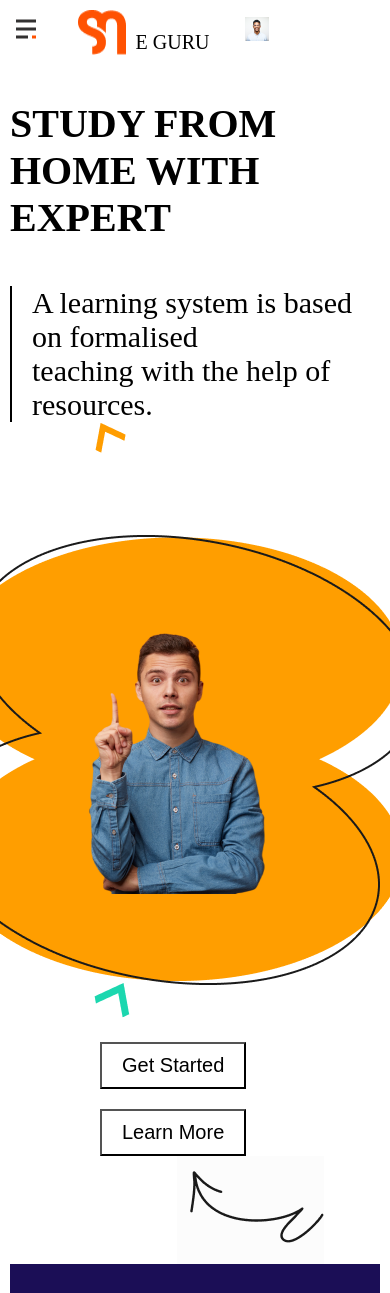
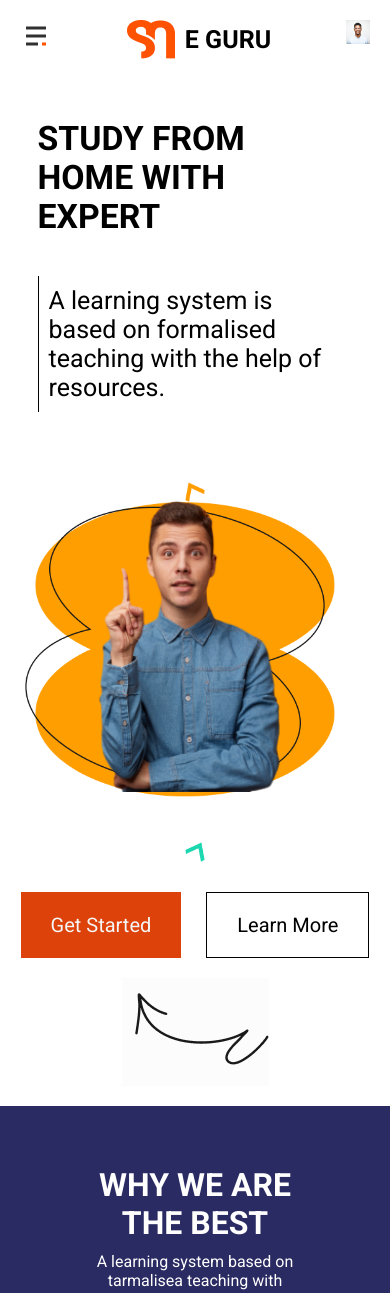
Before and after one commit to Raish10100/Milestone-exam-repository, a plain HTML site: page project 1/E GURU Web page/index.html in a window 390 px wide. Shown: the top 1293 px of the page. Drawn offline with Linux system fonts and the light colour scheme.

Commit message:
Improve responsiveness for better user experience in GURU Landing Page

```diff
--- a/one(by pw sir ).js
+++ /dev/null
@@ -1 +0,0 @@
-console.log("pw skills")
--- a/project 1/E GURU Web page/index.html
+++ b/project 1/E GURU Web page/index.html
@@ -1,167 +1,130 @@
 <!DOCTYPE html>
 <html lang="en">
   <head>
-    <meta charset="UTF-8">
-    <meta name="viewport" content="width=device-width, initial-scale=1.0">
+    <meta charset="UTF-8" />
+    <meta name="viewport" content="width=device-width, initial-scale=1.0" />
     <title>E GURU</title>
-        <link rel="stylesheet" href="style.css">
+    <link rel="stylesheet" href="style.css" />
+  </head>
 
- </head>
   <body>
-
-    <div class="section-container">
-
-      <div class="section1">
     <header>
-            <div class="header">
-               <div class="logo">
-                  <img src="assest/logo.png" alt="">
-                  <p style="font-size: 30px;">E GURU</p>
+      <nav>
+         <div class="menu">
+            <img src="./assest/menu-icon.png" alt="">
          </div>
 
-               <div class="nav-links">
-                  <div class="nav-1"><a style="text-decoration: none; font-size: 20px;" href="index.html">Home</a></div>
-                  <div class="nav-2"><a style="text-decoration: none;font-size: 20px;" href="index.html">About</a></div>
-                  <div class="nav-3"><a style="text-decoration: none;font-size: 20px; margin-right: 30px;" href="index.html">Features</a></div>
+        <div class="logo">
+          <img src="./assest/logo.png" alt="" />
+          <span>E GURU</span>
+        </div>
+
+        <ul class="nav-links">
+          <li><a href="">Home</a></li>
+          <li><a href="">About Us</a></li>
+          <li><a href="">Features</a></li>
+          <li><a href="">How it works</a></li>
+        </ul>
+
+        <div class="nav-btn">
+          <button class="btn-white">Sign Up</button>
+        </div>
+
+        <div class="profile">
+           <img src="./assest/user-profile.png" alt="">
+         </div>
+
+      </nav>
+
+      <!-- section container -->
+      <div class="section-container">
+        <div class="section-1">
+          <div class="content">
+            <h1>STUDY FROM <br />HOME WITH EXPERT</h1>
+            <p>
+              A learning system is based on formalised<br />teaching with the
+              help of resources.
+            </p>
+            <div class="btn-img section1-btn">
+              <div class="section1-btns" >
+                <button class="btn-orange">Get Started</button>
+                <button class="btn-white">Learn More</button>
+              </div>
+              <img src="assest/curve-arrow.png" alt="" />
+            </div>
+          </div>
+        </div>
+
+        <div class="section-2">
+            <img class="orange-arrow" src="assest/orange-arrow.png" alt="" />
+            <div class="boy-img-container">
+               <img class="img1" src="assest/main-image-bg.png" alt="" />
+               <img class="img2" src="assest/main-image-pattern.png" alt="" />
+               <img class="img3" src="assest/main-image.png" alt="" />
+            </div>
+            <img class="blue-arrow" src="assest/green-arrow.png" alt="" />
+        </div>
+        <div class="btn-img section2-btn">
+            <div class="section2-btns">
+               <button class="btn-orange">Get Started</button>
+               <button class="btn-white">Learn More</button>
+            </div>
+         <img  src="assest/curve-arrow.png" alt="" />
        </div>
       </div>
     </header>
 
-         <div class="content">
-            <div class="arrow-div">
-               <div></div>
-               <div><img src="assest/orange-arrow.png" alt=""></div>
-            </div>
 
-            <h1 >STUDY FROM <BR>HOME WITH EXPERT</h1>
-               <P>A learning system is based on formalised<br>teaching with the help of resources.</P>
-               <div class="btn-img">
-                  <div class="btn">
-                     <button>Get Started</button>
-                     <button>Learn More</button>
-                 </div>
-                 <img src="assest/curve-arrow.png" alt="">
-               </div>
-            </div>
-      </div>
-      <div class="section2">
-
-         <header>
-               <div class="header">
-                  <div class="nav" style="font-size: 20px;">How its work</div>
-                  <div class="btn"><button>Sign Up</button></div>
-               </div>
-         </header>
-
-         <div class="img-container">
-            <img class="img1" src="assest/main-image-bg.png" alt="">
-            <img class="img2" src="assest/main-image-pattern.png" alt="">
-            <img class="img3" src="assest/main-image.png" alt="">
-         </div>
-
-         <div class="arrow-div">
-            <div class="arrow"><img src="assest/green-arrow.png" alt=""></div>
-            <div></div>
-         </div>
-      </div>
-
-   </div>
     <footer>
-      <div class="footer">
         <div class="fp-1 f">
-            <h1>WHY WE ARE <BR>THE BEST</h1>
-               <P>A learning system based on<br>tarmalisea teaching with</P>
+          <h1>WHY WE ARE <br />THE BEST</h1>
+          <p>A learning system based on<br />tarmalisea teaching with</p>
         </div>
         <div class="fp-2 f">
-            <img src="assest/vector3.png" alt="" style="padding: 10px; background-color:  aqua; border-radius: 10px; align-items: center;">
+          <img
+            src="assest/vector3.png"
+            alt=""
+            style="
+              padding: 10px;
+              background-color: aqua;
+              border-radius: 10px;
+              align-items: center;
+            "
+          />
           <h1>EXPERT TEACHER</h1>
-            <P>A learning system based on<br>tarmalisea teaching with</P>
+          <p>A learning system based on<br />tarmalisea teaching with</p>
         </div>
 
         <div class="fP-3 f">
-            <img src="assest/vector2.png" alt=""  style="padding: 10px; background-color:  orange; border-radius: 10px; align-items: center;">
+          <img
+            src="assest/vector2.png"
+            alt=""
+            style="
+              padding: 10px;
+              background-color: orange;
+              border-radius: 10px;
+              align-items: center;
+            "
+          />
           <h1>ONLINE COURSES</h1>
-            <P>A learning system based on<br>tarmalisea teaching with</P>
+          <p>A learning system based on<br />tarmalisea teaching with</p>
         </div>
 
         <div class="fP-4 f">
-            <img src="assest/vector1.png" alt=""  style="padding: 10px; background-color:  blue; border-radius: 10px; align-items: center;">
+          <img
+            src="assest/vector1.png"
+            alt=""
+            style="
+              padding: 10px;
+              background-color: blue;
+              border-radius: 10px;
+              align-items: center;
+            "
+          />
           <h1>24/7 SUPPORT</h1>
-            <P>A learning system based on<br>tarmalisea teaching with</P>
-         </div>
+          <p>A learning system based on<br />tarmalisea teaching with</p>
         </div>
     </footer>
-      <!-- Responsive   -->
-      <div class="responsive-section">
-         <div class="header">
-         <div class="menu"><img src="assest/menu-icon.png" alt=""></div>
-
-         <div class="logo" >
-            <img src="assest/logo.png" alt="">
-            <p style="font-size: 20px;padding-top: 10px;">E GURU</p>
-         </div>
-
-         <div class="profile"><img src="assest/user-profile.png" alt=""></div>
-        </div>
-
-        <div class="content-section">
-         <h1 >STUDY FROM <BR>HOME WITH EXPERT</h1>
-            <P>A learning system is based on formalised<br>teaching with the help of resources.</P>
-            <div class="arrow1-div">
-               <div><img src="assest/orange-arrow.png" alt=""></div>
-               <div></div>
-            </div>
-
-            <div class="img-container">
-               <img class="img1" src="assest/main-image-bg.png" alt="">
-               <img class="img2" src="assest/main-image-pattern.png" alt="">
-               <img class="img3" src="assest/main-image.png" alt="">
-            </div>
-
-
-            <div class="arrow2-div">
-               <div><img src="assest/green-arrow.png" alt=""></div>
-               <div></div>
-            </div>
-
-            <div class="btn">
-               <button>Get Started</button>
-               <button>Learn More</button>
-           </div>
-           <div class="curve-arrow-div">
-            <div></div>
-           <img src="assest/curve-arrow.png" alt="">
-         </div>
-        </div>
-
-
-        <div class="footer">
-            <div class="p-1">
-               <h1>WHY WE ARE<BR>THE BEST</h1>
-                  <P>A learning system based on<br>tarmalisea teaching with</P>
-            </div>
-
-            <div class="p-2">
-               <img src="assest/vector3.png" alt="" style="padding: 10px; background-color:  aqua; border-radius: 10px; align-items: center;">
-               <h1>EXPERT TEACHER</h1>
-               <P>A learning system based on<br>tarmalisea teaching with</P>
-            </div>
-
-            <div class="P-3">
-               <img src="assest/vector2.png" alt=""  style="padding: 10px; background-color:  orange; border-radius: 10px; align-items: center;">
-               <h1>ONLINE COURSES</h1>
-               <P>A learning system based on<br>tarmalisea teaching with</P>
-            </div>
-
-            <div class="P-4">
-               <img src="assest/vector1.png" alt=""  style="padding: 10px; background-color:  blue; border-radius: 10px; align-items: center;">
-               <h1>24/7 SUPPORT</h1>
-               <P>A learning system based on<br>tarmalisea teaching with</P>
-            </div>
-        </div>
-      </div>
-      <!-- Responsive   -->
-
 
   </body>
 </html>
--- a/project 1/E GURU Web page/style.css
+++ b/project 1/E GURU Web page/style.css
@@ -1,237 +1,278 @@
+@import url('https://fonts.googleapis.com/css2?family=Roboto:ital,wght@0,100;0,300;0,400;0,500;0,700;0,900;1,100;1,300;1,400;1,500;1,700;1,900&display=swap');
+
+/* Variables */
+:root{
+    --bg-section:  #fdfdfe;
+    --bg-footer: #2b2b63;
+}
+
+/* Global Styling */
 *{
     padding: 0;
     margin: 0;
     box-sizing: border-box;
+    font-family: "Roboto", sans-serif;
 }
-.section-container{
+a{
+    text-decoration: none;
+}
+ul{
+    list-style: none;
+}
+html{
+    width: 100vw;
+    /* background: black; */
     display: flex;
+    justify-content: center;
+    align-items: center;
+    overflow-x: hidden;
+
 }
 
-.section1{
-    width: 60%;
-    background-color: #faf6f656;
-     padding: 70px 0 0px 100px;
-     height: 1000px;
+/* Reusable  */
+.btn-orange{
+    padding: 20px 30px;
+    color: whitesmoke;
+    border: none;
+    background-color: #dd420a;
+    font-size: 20px;
+
 }
-.section1 .header{
-    display: flex;
-    justify-content: space-between;
-    align-items: center;
+.btn-white{
+    padding: 20px 30px;
+    background-color: transparent;
+    border: 1px solid black;
+    font-size: 20px;
 }
-.section1 .header .logo{
-    display: flex;
-    gap: 15px;
+
+header{
+    padding: 50px 100px;
+
 }
-.section1 .content{
-    display: flex;
-    flex-direction: column;
-    justify-content: center;
-    width: 100%;
-    height: 50%;
-    margin: 150px 0 50px 0;
-}
-.section1 .arrow-div{
+/* navbar */
+nav{
     display: flex;
     justify-content: space-between;
 }
-.section1 .content h1{
-    font-size: 60px;
+.logo{
+    display: flex;
+    gap: 10px;
+    align-items: center;
 }
-.section1 .content p{
-    margin-top: 15px;
-    font-size: 20px;
-    letter-spacing: 5px;
-    padding-left: 10px;
-    border-left: 5px solid black;
-    line-height: 40px;
+.logo span{
+    font-size: 25px;
+    font-weight: 700;
 }
-.section1 .content .btn-img{
+.nav-links{
     display: flex;
+    gap: 30px;
+    align-items: center;
+}
+.nav-links li a{
+    color: black;
+}
+.nav-links li a:hover{
+    color: #dd420a;
+    transition: 0.3s ease-in;
+}
+.menu{
+    display: none;
+}
+.profile{
+    display: none;
+}
+/* content section */
+.section-container{
+    display: flex;
+    justify-content: space-between;;
+    gap: 30px;
+    padding: 30px;
+    margin-top: 50px;
+}
+
+/* section-1 */
+.section-1{
+    width: 90%;
+    /* height: 100vh; */
+}
+.content h1{
+    font-size: 4vmax;
+}
+.content p{
+    margin: 40px 0;
+    font-size: 25px;
+    border-left:1px solid black;
+    padding: 10px ;
+}
+.btn-img{
+    display: flex;;
     justify-content: space-between;
-    margin-top: 35px;
 }
-.section1 .content .btn{
+.btn-img img{
+    margin-top: 20px;
 }
-.nav-links {
+/*  */
+/* section-2 */
+.section-2{
     display: flex;
-    gap: 65px;
-}
-.nav-1 a:hover{
-    color: orange;
-    transition: 0.5s;
-}
-.nav-2 a:hover{
-    color: orange;
-    transition: 0.5s;
+    flex-direction: column;
+    width: 50vw;
 
 }
-.nav-3 a:hover{
-    color: orange;
-    transition: 0.5s;
+.orange-arrow{
+    width: 20px;
+    height: 20px;
+}
+.blue-arrow{
+    width: 20px;
+    height: 20px;
+}
+.boy-img-container{
+    margin-left: 50px;
+    height: 550px;
+}
+.img1{
+    position: relative;
+}
+.img2{
+    margin-top: -560px;
+    margin-left: -20px;
+    position: relative;
+}
+.img3{
+    position: relative;
+    top: -436px;
+    right: -83px;
+    height: 400px;
+}
+.section2-btn{
+    display: none;
 
 }
-.section2{
-    width: 40%;
-    height: 1000%;
-    padding: 70px 100px 0 0;
+.section2-btns{
+    display: flex;
+    flex-wrap: wrap;
+    gap: 25px;
 }
-.img-container{
-    display: flex;
-    justify-content: center;
-    align-items: center;
-    margin: 80px 0 0 0;
-}
-.section2 .img-container .img1{
-    margin-top: 20px;
-    position: relative;
-}
-.section2 .img-container .img2{
-    position: absolute;
-}
-.section2 .img-container .img3{
-    position: absolute;
-    height: 40%;
-}
-.section2 .arrow-div{
-    display: flex;
-    justify-content: space-between;
-}
-.section2 .header{
-    display: flex;
-    justify-content: space-between;
-    align-items: center;
-}
-.section2 .header .nav:hover{
-    color: orange;
-    transition: 0.5s;
-}
-button{
-    background-color: #fff;
-    font-size: 20px;
-    padding: 10px 20px;
 
-}
-button:hover{
-    background-color: red;
-    color: #fff;
-    border:1px solid red;
-    transition: 0.5s;
-}
-.footer{
-    background-color: rgb(43, 43, 99);
-    height: 300px;
+/* footer */
+
+footer{
+    background-color: var(--bg-footer);
     color: white;
     display: flex;
     justify-content: space-around;
     align-items: center;
+    padding: 50px 0;
+
 }
 .footer .f img,h1,p{
     margin-top: 10px;
 }
 
-/* responsive-header  */
 
-.responsive-section{
-    padding: 10px ;
-    display: flex;
-    flex-direction: column;
-    width: 100%;
-    justify-content: center;
-    overflow: hidden;
+/* Mobile Responsive */
+@media screen and (max-width: 1110px) {
+    header{
+        margin-right: -20px;
+    }
+    header{
+        padding: 20px ;
+        width: 100vw;
+    }
+    .nav-links{
+       display: none;
     }
 
-.responsive-section .header{
-    display: flex;
-    justify-content: space-between;
-    align-items: center;
-    line-height: 25px;
-    width: 70%;
+    .nav-btn{
+        display: none;
+        width: 100px;
     }
-.responsive-section .header .logo{
-    display: flex;
-    gap: 10px;
+    .menu{
+        display: block;
     }
-.responsive-section .img-container{
-    width: 90%;
-    margin-right: 100px;
+    .profile{
+        display: inline;
     }
-.responsive-section .btn{
-    margin-left: 20px;
-    padding-left: 20px;
-}
-.responsive-section .curve-arrow-div{
-    display: flex;
-    justify-content: space-around;
-}
-.responsive-section .btn button{
-    margin-left: 50px;
-    margin-top: 20px;
-    padding-left: 20px;
-}
-.responsive-section .footer
-.responsive-section .content-section{
+    .section-container{
         display: flex;
         flex-direction: column;
         justify-content: center;
-    width: 70%;
         align-items: center;
-
+        padding: 0;
     }
-.responsive-section .content-section h1{
-    font-size: 40px;
-    margin-top: 45px;
+    .section1-btn{
+        display: none;
     }
-.responsive-section .content-section p{
-    font-size: 30px;
-    margin-top: 45px;
-    border-left: 2px solid black;
-    padding: 0 0 0 20px;
+    .section1-btns{
+        display: flex;
+        flex-wrap: wrap;
+        gap: 20px;
     }
-.responsive-section .content-section .arrow1-div{
-    display: flex;
-    justify-content: space-around;
-}
-.responsive-section .content-section .arrow2-div{
-    display: flex;
-    justify-content: space-around;
-}
-.responsive-section .content-section .img-container{
+    .section2-btn{
         display: flex;
         justify-content: center;
+        align-items: center;
     }
-.responsive-section .content-section .img-container .img1{
-   position: relative;
-}
-.responsive-section .content-section .img-container .img2{
-    position: absolute;
- }
- .responsive-section .content-section .img-container .img3{
-    position: absolute;
- }
- .responsive-section .footer{
-    background-color: #1b0e56;
-    padding: 40px 0 40px 0;
-    color: white;
+    .section-2{
         display: flex;
         justify-content: center;
+        align-items: center;
         flex-direction: column;
-    gap: 45px;
-    height: 800px;
-    align-items: center;
+        width: 90%;
+    }
+    .boy-img-container{
+        margin-left: -75px;
+        /* height: 550px; */
+    }
+    .section2-btn{
+        display: flex;
+        flex-wrap: wrap;
+    }
+    .section2-btns{
+        flex-wrap: wrap;
+        justify-content: center;
     }
 
-@media screen and (max-width:900px) {
-    .section-container{
-        display: none;
+    .boy-img-container{
+        margin-left: -80px;
+        margin-bottom: 20px;
+        width: 200px;
     }
-    .footer{
-        display: none;
+    .img1{
+        position: relative;
+        width: 300px;
+        left: -20px;
     }
+    .img2{
+        margin-left: 50px;
+        position: relative;
+        width: 300px;
+        left: -80px;
+        /* margin-top: -400px; */
+        top: -30px;
     }
-@media screen and (min-width:900px) and (max-width:5000px){
-    .responsive-section{
-        display: none;
+    .img3{
+        position: relative;
+        top: -328px;
+        right: -34px;
+        height: 400px;
+        width: 200px;
+        height: 300px;
+    }
+
+    .blue-arrow{
+        margin-top: -230px;
+    }
+    footer{
+        padding: 50px 0;
+
+        width: 100vw;
+        flex-direction: column;
+        gap: 70px;
+        justify-content: center;
+        align-items: center;
+        text-align: center;
     }
 
 }
-/* responsive-header  */
```
Also changed, not shown: project 1/E GURU Web page/Output Images/Mobile Responsive.jpg (renamed from project 1/E GURU Web page/assest/Mobile Responsive.jpg), project 1/E GURU Web page/Output Images/Web UI.png (renamed from project 1/E GURU Web page/assest/Web UI.png), 2 other files. Lines whose indentation alone changed are shown as unchanged.
